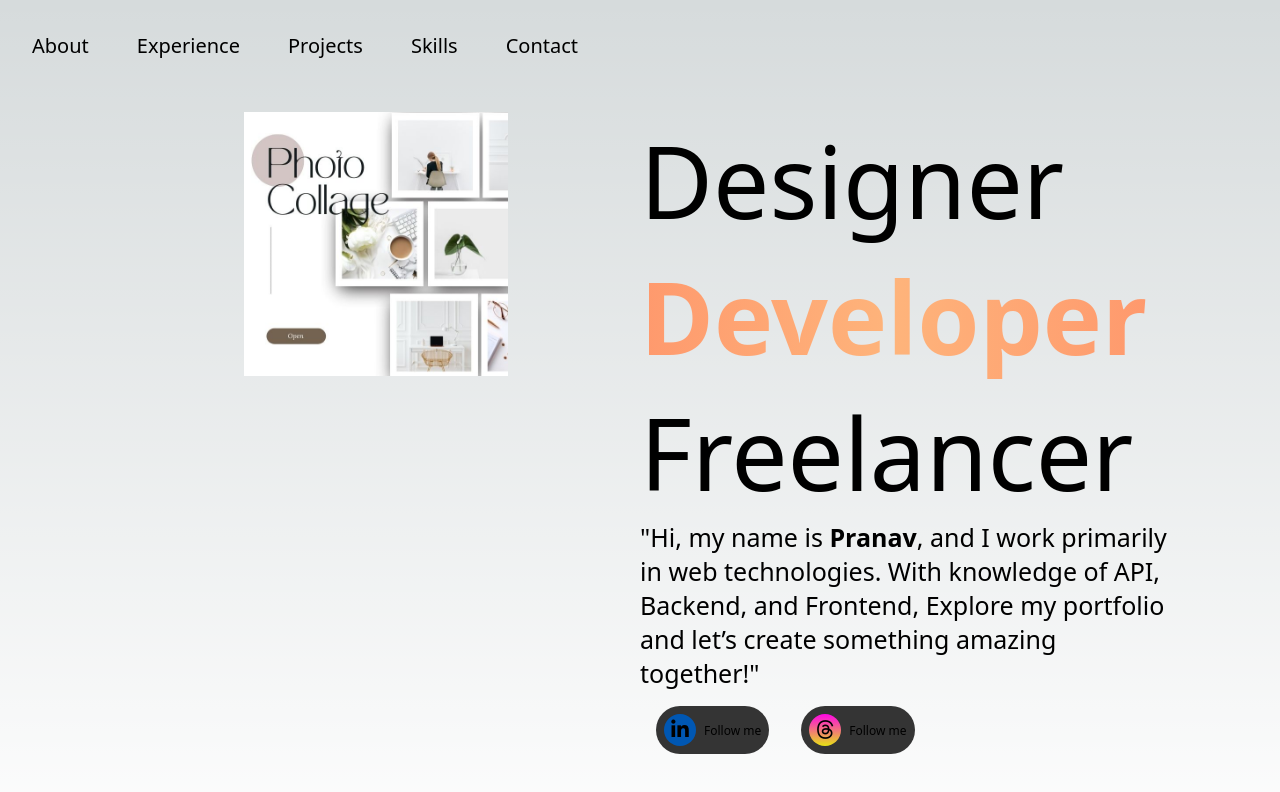
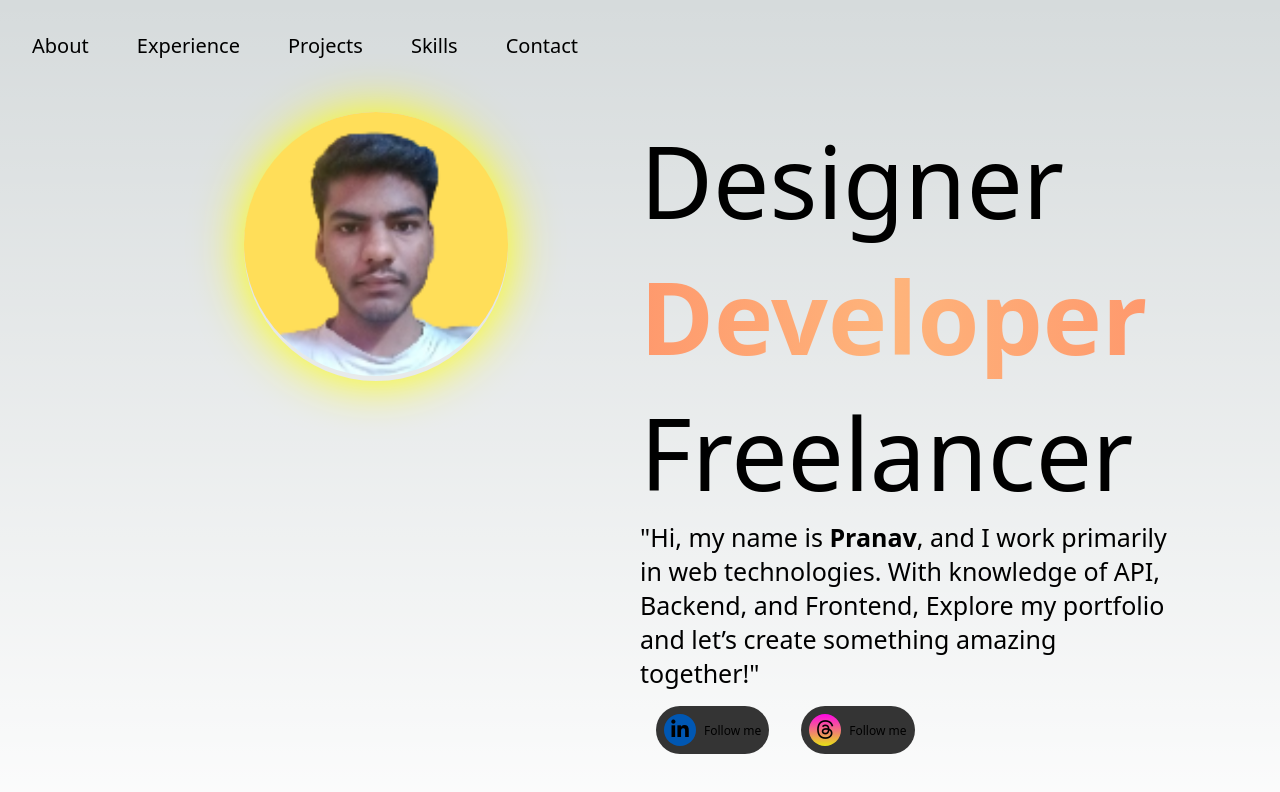
Before and after one commit to pranavkshirsagar1924/mySite, a Next.js app: page / in a window 1280 px wide. Shown: the top 792 px of the page. Built offline with nearby package versions, Linux system fonts and the light colour scheme.

Commit message:
Initial commit

```diff
--- a/pages/aboutme.js
+++ b/pages/aboutme.js
@@ -9,7 +9,7 @@ const AboutMe = () => (
                 {/* Place the Image component here */}
                 <Image
                     className={style.img}
-                    src="/images/1.jpg"
+                    src="/images/logo.png"
                     alt="boy coding on laptop"
                     height={650}
                     width={600}
--- a/styles/aboutme.module.css
+++ b/styles/aboutme.module.css
@@ -47,11 +47,14 @@
   max-width: 50%;
   height: 50vh;
   height: fit-content; /* This line was missing a semicolon */
+  border-radius: 100%;
+  box-shadow: 0px 0px 50px yellow;
 }
 
 .img {
   height: auto;
   width: 100%;
+  border-radius: 100%;
 }
 
 .aboutBoard {
```
Also changed, not shown: public/images/logo.png (added).
